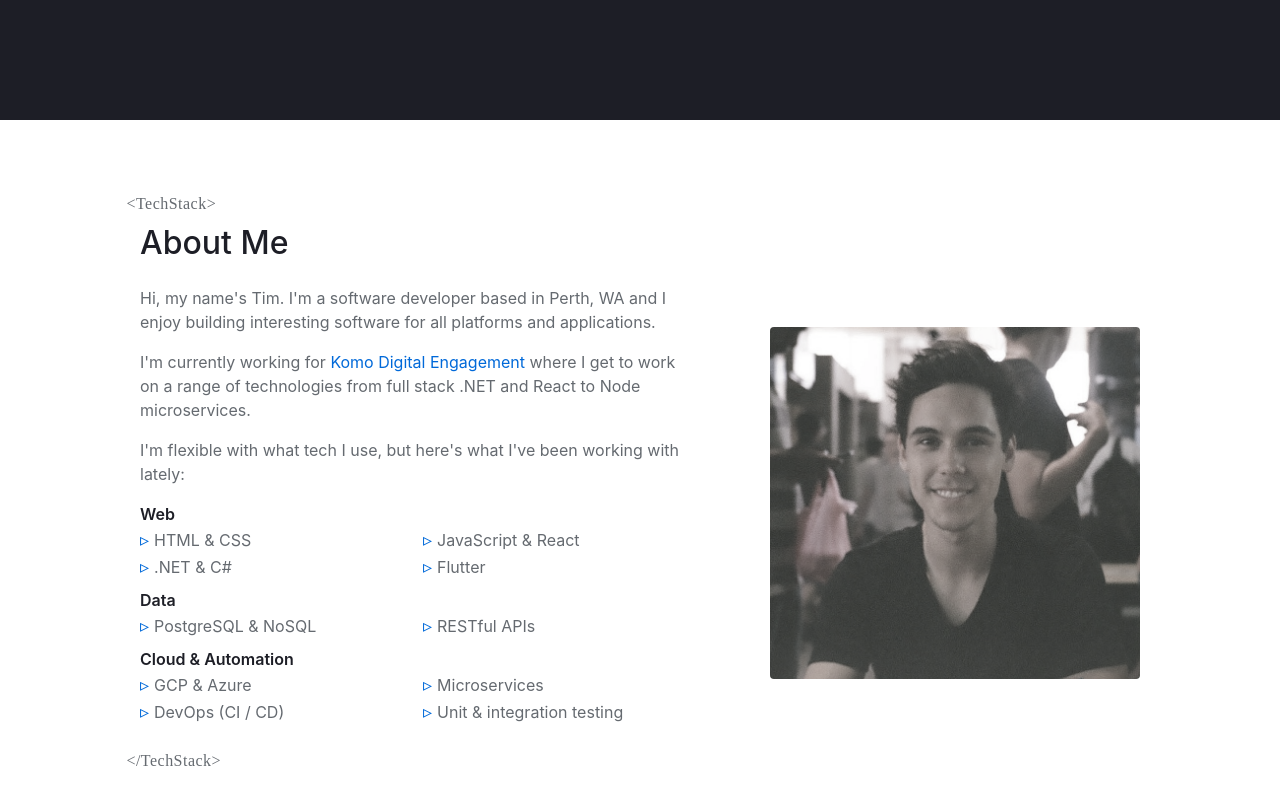
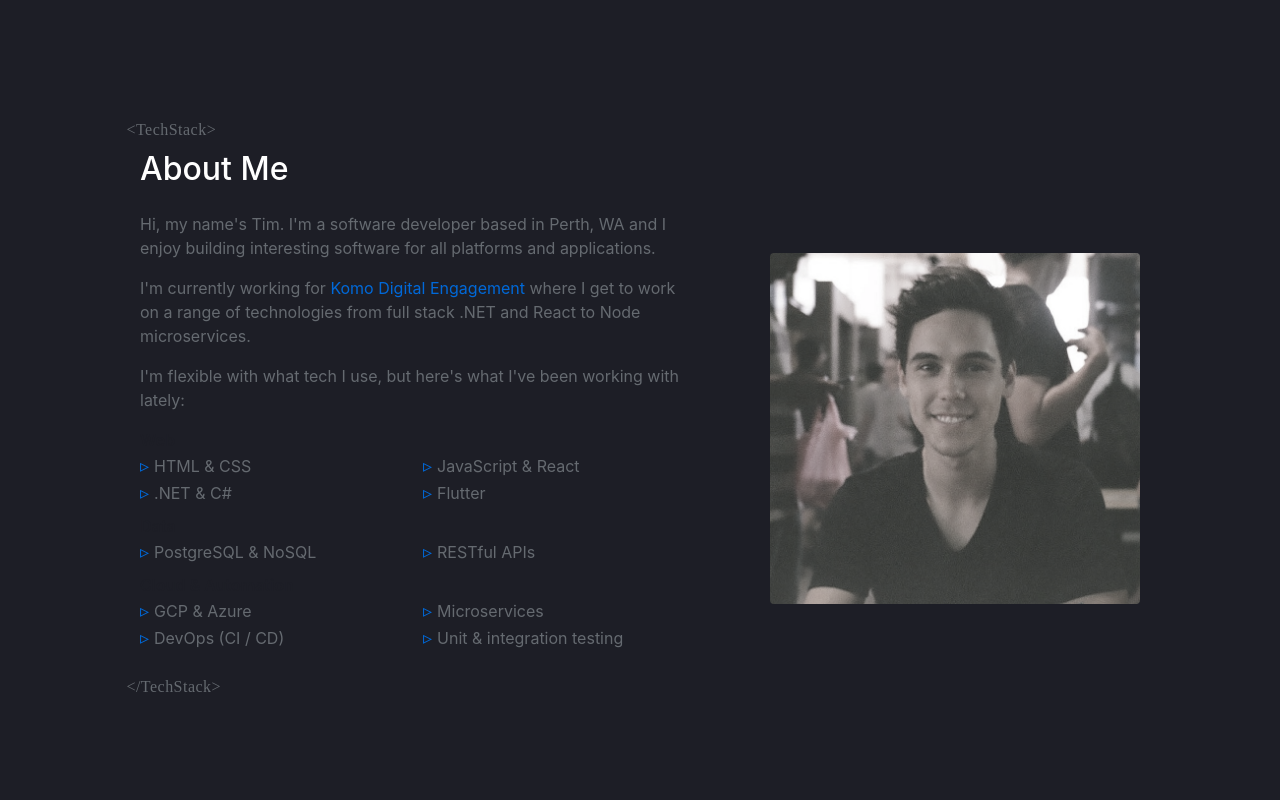
Before and after one commit to timeitel/portfolio, a Next.js app: page / in a window 1280 px wide. Shown: the part 680-1480 px from the top of the page. Built offline with nearby package versions, Linux system fonts and the light colour scheme; a web font is replaced by a local one.

Commit message:
feat: about color

```diff
--- a/modules/About/About.tsx
+++ b/modules/About/About.tsx
@@ -9,16 +9,20 @@ interface Props {}
 
 export const About: FC<Props> = () => {
   const {
-    color: { grey800, blue600 },
+    color: { grey800, blue600, whitePrimary },
   } = useTheme();
   const { fadeInStyle, intersectionRef } = useIntersectionFadeIn();
 
   return (
-    <Section id="about" backgroundColor="whitePrimary">
-      <animated.div style={fadeInStyle} ref={intersectionRef}>
+    <animated.div style={fadeInStyle} ref={intersectionRef}>
+      <Section
+        id="about"
+        backgroundColor="grey800"
+        style={{ paddingTop: "1.35rem" }}
+      >
         <StyledContainer>
           <hgroup className="about-open-tag">
-            <h3 className="section__subtitle" style={{ color: grey800 }}>
+            <h3 className="section__subtitle" style={{ color: whitePrimary }}>
               About Me
             </h3>
           </hgroup>
@@ -102,7 +106,7 @@ export const About: FC<Props> = () => {
             </StyledImageContainer>
           </div>
         </StyledContainer>
-      </animated.div>
-    </Section>
+      </Section>
+    </animated.div>
   );
 };
--- a/modules/About/styled.ts
+++ b/modules/About/styled.ts
@@ -3,7 +3,6 @@ import styled from "@emotion/styled";
 import { getHtmlTagStyles } from "common/styles/htmlTags";
 
 export const StyledContainer = styled.div`
-  background: ${(p) => p.theme.color.whitePrimary};
   max-width: 1000px;
   margin: 0 auto;
 
```
